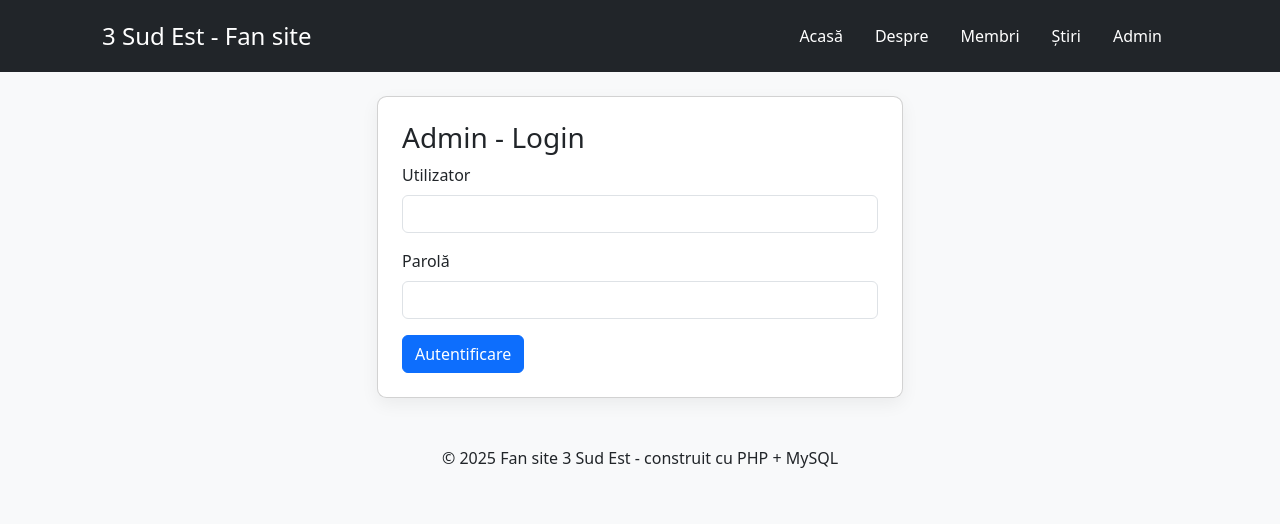
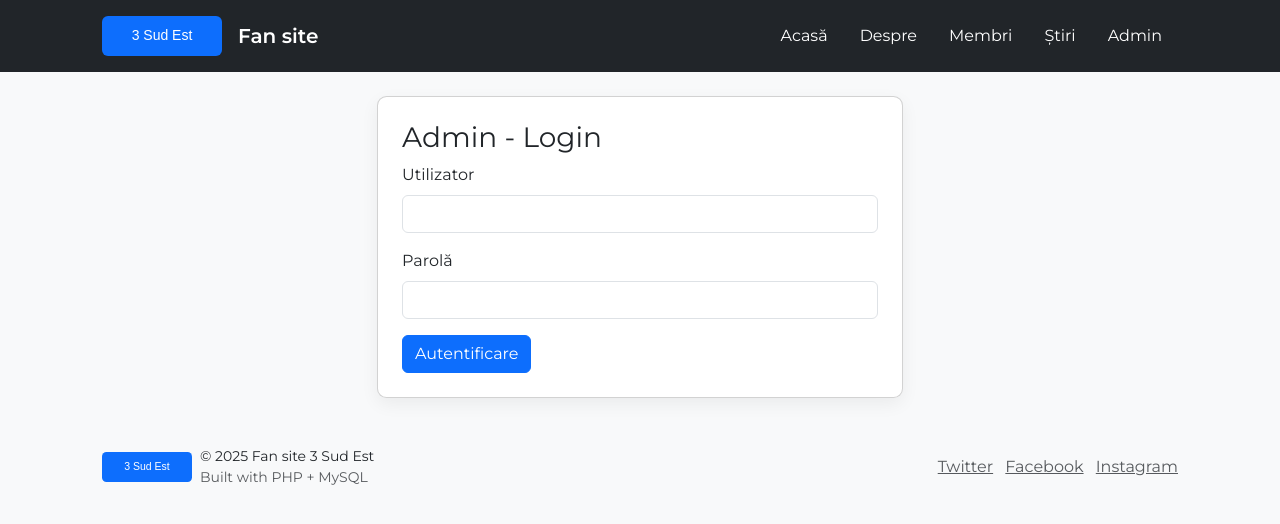
Before and after one commit to claudiu-morogan/3reiSudEst, a PHP site: page /admin/index.php in a window 1280 px wide. Shown: the top 524 px of the page. Run offline with PHP 8.4, Linux system fonts and the light colour scheme.

Commit message:
UI: final polish - logo, Google Font, CSS variables and footer social links

```diff
--- a/css/style.css
+++ b/css/style.css
@@ -1,7 +1,15 @@
-/* Minimal overrides to complement Bootstrap */
-body { background:#f8f9fa; }
-.container { max-width:1100px; }
-.card { border-radius:.6rem; box-shadow:0 6px 18px rgba(0,0,0,0.06); }
+/* Theme variables */
+:root {
+	--brand: #0d6efd;
+	--muted: #6c757d;
+	--bg: #f8f9fa;
+	--card-radius: .6rem;
+	--max-width: 1100px;
+}
+
+body { background:var(--bg); font-family: 'Montserrat', system-ui, -apple-system, 'Segoe UI', Roboto, 'Helvetica Neue', Arial; }
+.container { max-width:var(--max-width); }
+.card { border-radius:var(--card-radius); box-shadow:0 6px 18px rgba(0,0,0,0.06); }
 .news-item h3 { margin:0 0 .5rem 0; }
 .site-footer { background:transparent; }
-.btn-primary { background:#0d6efd; border-color:#0d6efd; }
+.btn-primary { background:var(--brand); border-color:var(--brand); }
--- a/inc/footer.php
+++ b/inc/footer.php
@@ -1,7 +1,18 @@
     </main>
     <footer class="bg-light py-4 mt-4">
-        <div class="container text-center">
-            <p class="mb-0">&copy; <?= date('Y') ?> Fan site 3 Sud Est - construit cu PHP + MySQL</p>
+        <div class="container d-flex flex-column flex-md-row align-items-center justify-content-between">
+            <div class="d-flex align-items-center">
+                <img src="/3reiSudEst/assets/logo.svg" alt="logo" style="height:30px" />
+                <div class="ms-2">
+                    <div class="small">&copy; <?= date('Y') ?> Fan site 3 Sud Est</div>
+                    <div class="small text-muted">Built with PHP + MySQL</div>
+                </div>
+            </div>
+            <div class="mt-2 mt-md-0">
+                <a class="text-muted me-2" href="#">Twitter</a>
+                <a class="text-muted me-2" href="#">Facebook</a>
+                <a class="text-muted" href="#">Instagram</a>
+            </div>
         </div>
     </footer>
 
--- a/inc/header.php
+++ b/inc/header.php
@@ -5,6 +5,8 @@
         <meta charset="utf-8" />
         <meta name="viewport" content="width=device-width,initial-scale=1" />
         <title>3 Sud Est - Fan site</title>
+        <!-- Google Font -->
+        <link href="https://fonts.googleapis.com/css2?family=Montserrat:wght@400;600;700&display=swap" rel="stylesheet">
         <!-- Bootstrap 5 CSS -->
         <link href="https://cdn.jsdelivr.net/npm/bootstrap@5.3.2/dist/css/bootstrap.min.css" rel="stylesheet">
         <link rel="stylesheet" href="/3reiSudEst/css/style.css" />
@@ -12,7 +14,10 @@
 <body>
 <header class="bg-dark text-white py-3">
     <div class="container d-flex align-items-center justify-content-between">
-        <a class="text-white text-decoration-none" href="/3reiSudEst/"><h1 class="h4 mb-0">3 Sud Est - Fan site</h1></a>
+        <a class="d-flex align-items-center text-white text-decoration-none" href="/3reiSudEst/">
+            <img src="/3reiSudEst/assets/logo.svg" alt="3 Sud Est" style="height:40px;" />
+            <span class="ms-3 fs-5 fw-semibold">Fan site</span>
+        </a>
         <nav class="d-none d-md-block">
             <ul class="nav">
                 <li class="nav-item"><a class="nav-link text-white" href="/3reiSudEst/">Acasă</a></li>
```
Also changed, not shown: README.md, assets/logo.svg (added).
